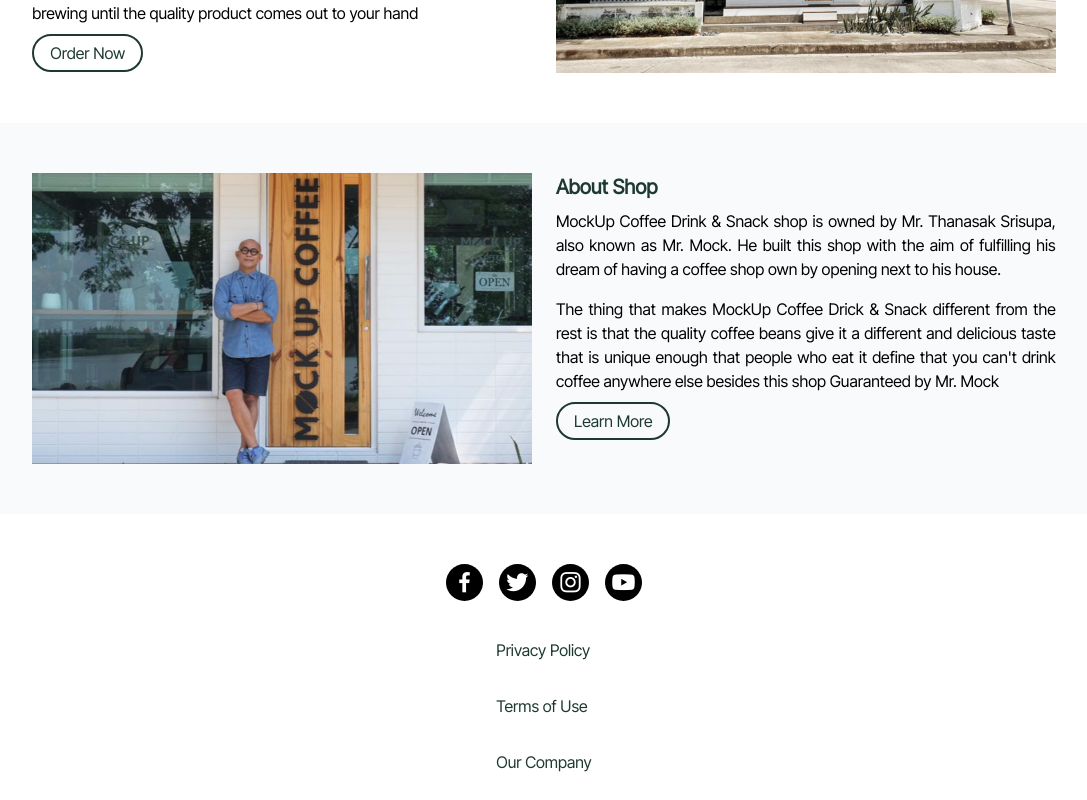
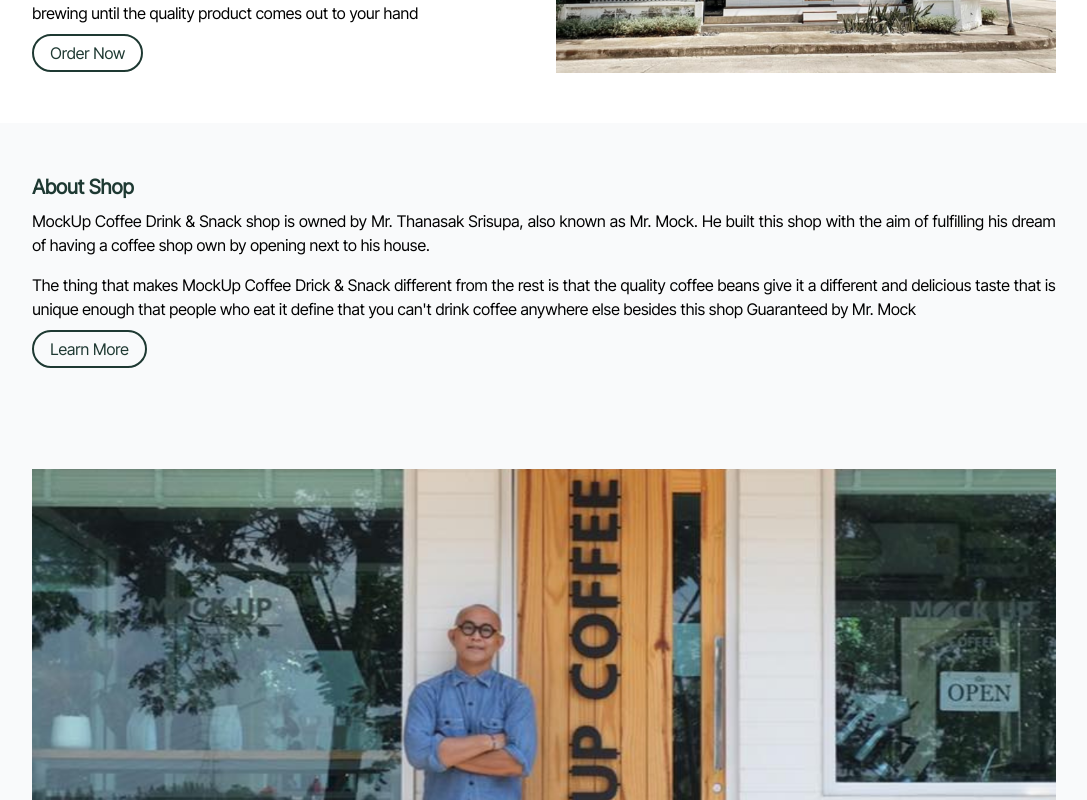
Before and after one commit to khris-xp/Mock-Up-Coffee-Drink-Snack, a React (Create React App) app in the folder client/: page / in a window 1280 px wide. Shown: the part 1700-2500 px from the top of the page, without its empty margins (96-1183 px from the left). Built offline with nearby package versions, Linux system fonts and the light colour scheme; no server answers.

Commit message:
modify : about section

```diff
--- a/client/src/components/mainpages/home/Home.js
+++ b/client/src/components/mainpages/home/Home.js
@@ -72,7 +72,7 @@
       </section>
 
       {/* About Section */}
-      <section className="p-[50px_10%] flex flex-wrap bg-gray-50 gap-6 rounded-lg xl:p-[50px_7%] lg:[50px_4%]">
+      <section className="p-[50px_10%] flex flex-wrap bg-gray-50 gap-6 rounded-lg xl:p-[50px_7%] lg:[50px_4%] sm:flex-col-reverse">
         <div className="flex-[1_1_17rem]">
           <img src={about} alt="" className="w-full" />
         </div>
```
